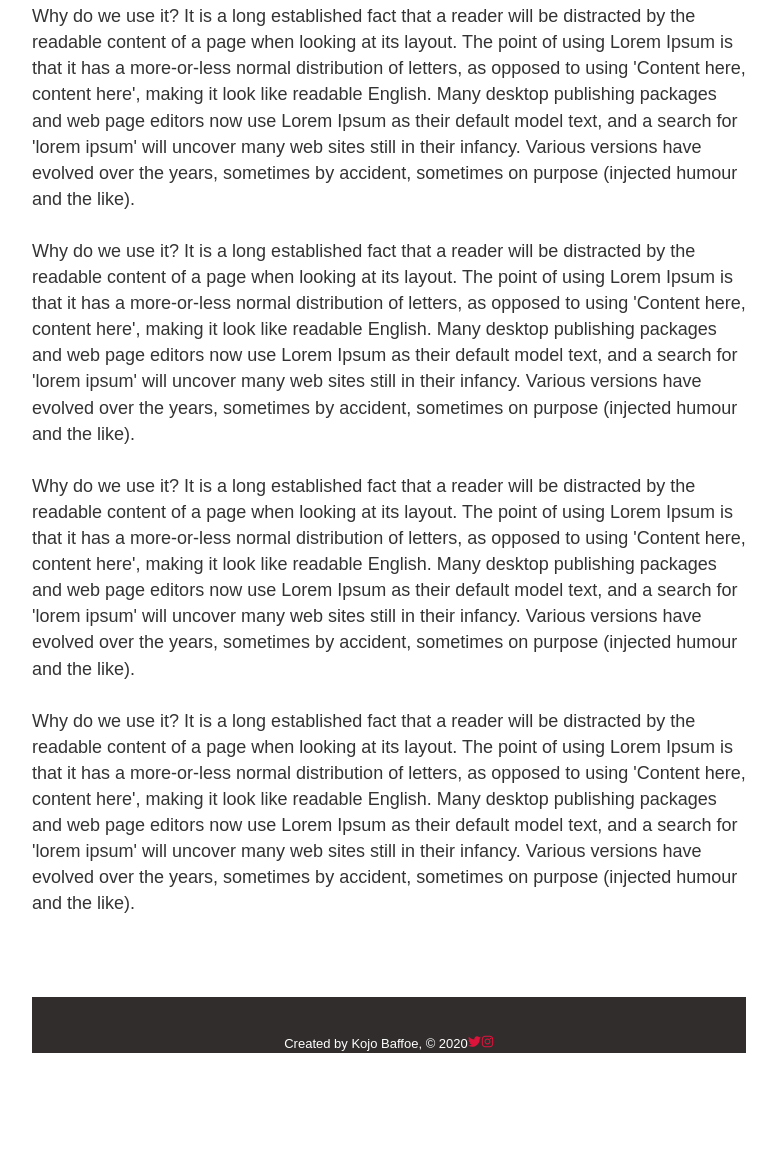
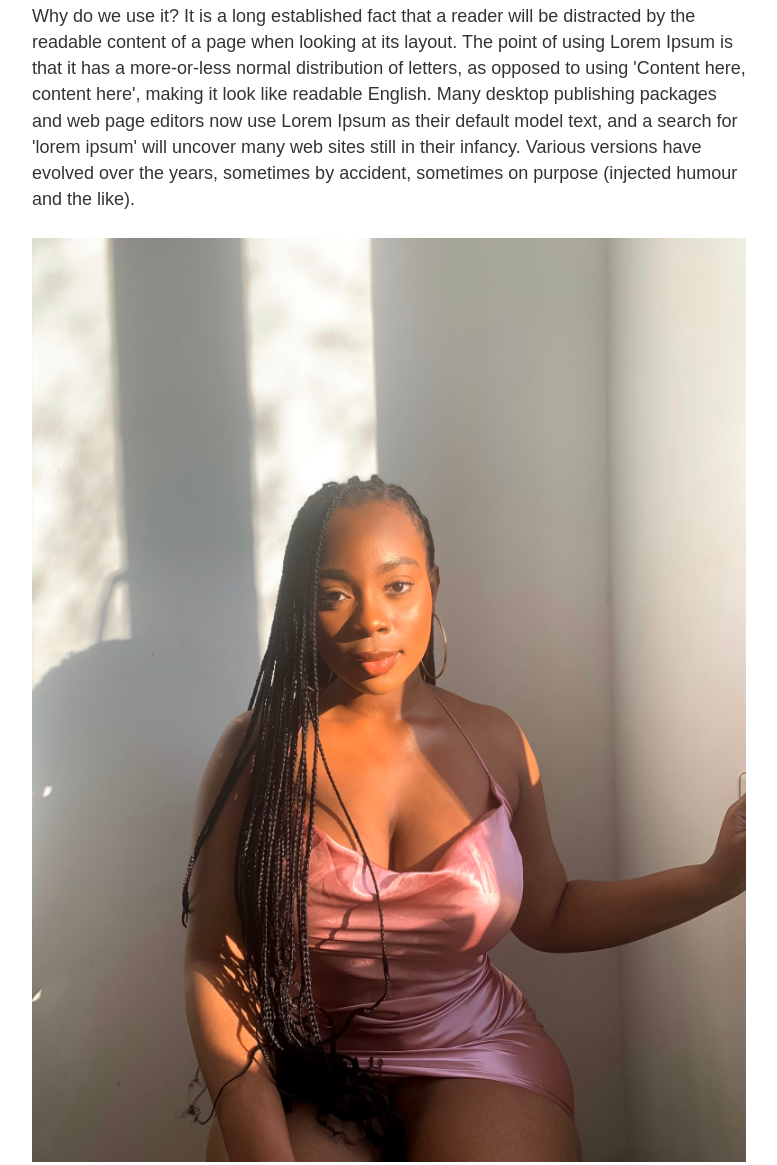
Before and after one commit to kojobaffoe011/gatsby-blog, a Gatsby site: page / in a window 1280 px wide. Shown: the part 493-1658 px from the top of the page, without its empty margins (251-1028 px from the left). Before the commit the page ends 1568 px from the top, so only its background shows below. Built offline with nearby package versions, Linux system fonts and the light colour scheme; Gatsby itself is replaced by a stand-in of ours.

Commit message:
gatsby blog

```diff
--- a/gatsby-config.js
+++ b/gatsby-config.js
@@ -16,10 +16,11 @@ module.exports = {
         {
             resolve: 'gatsby-source-filesystem',
             options: {
-                name: 'src',
-                path: `${__dirname}/src/`
+                name: 'images',
+                path: `${__dirname}/src/posts/post1/images`
             }
         },
+        'gatsby-transformer-sharp',
         'gatsby-plugin-sharp',
         {
             resolve: 'gatsby-transformer-remark',
--- a/package.json
+++ b/package.json
@@ -16,14 +16,16 @@
   "dependencies": {
     "@contentful/rich-text-react-renderer": "^14.1.1",
     "gatsby": "^2.23.12",
+    "gatsby-image": "^2.4.14",
     "gatsby-plugin-react-helmet": "3.0.12",
     "gatsby-plugin-sass": "^2.3.12",
-    "gatsby-plugin-sharp": "^2.6.23",
+    "gatsby-plugin-sharp": "^2.6.24",
     "gatsby-remark-images": "^3.3.22",
     "gatsby-remark-relative-images": "^0.3.0",
     "gatsby-source-contentful": "^2.3.33",
     "gatsby-source-filesystem": "2.0.28",
     "gatsby-transformer-remark": "2.3.8",
+    "gatsby-transformer-sharp": "^2.5.12",
     "node-sass": "^4.14.1",
     "react": "^16.12.0",
     "react-dom": "^16.12.0",
--- a/src/pages/index.js
+++ b/src/pages/index.js
@@ -1,11 +1,22 @@
 import React from "react"
-import {Link} from "gatsby"
+import {Link,graphql,useStaticQuery} from "gatsby"
+import Img from 'gatsby-image'
 import Layout from "../components/layout"
 import Head from '../components/head'
 import indexStyles from './index.module.scss'
 
-
 const IndexPage = () => {
+   const data = useStaticQuery( graphql`
+  query {
+    file(relativePath: { eq: "homeImg.jpg" }) {
+      childImageSharp {
+        fluid(maxWidth: 1000) {
+          ...GatsbyImageSharpFluid
+        }
+      }
+    }
+  }
+`)
   return (
 
     <Layout>
@@ -19,6 +30,9 @@ const IndexPage = () => {
 
 
       </p>
+
+<p><Img fluid = {data.file.childImageSharp.fluid} /></p>
+
       <p>
       Why do we use it?
       It is a long established fact that a reader will be distracted by the readable content of a page when looking at its layout. The point of using Lorem Ipsum is that it has a more-or-less normal distribution of letters, as opposed to using 'Content here, content here', making it look like readable English. Many desktop publishing packages and web page editors now use Lorem Ipsum as their default model text, and a search for 'lorem ipsum' will uncover many web sites still in their infancy. Various versions have evolved over the years, sometimes by accident, sometimes on purpose (injected humour and the like).
```
Also changed, not shown: 1 other file.
